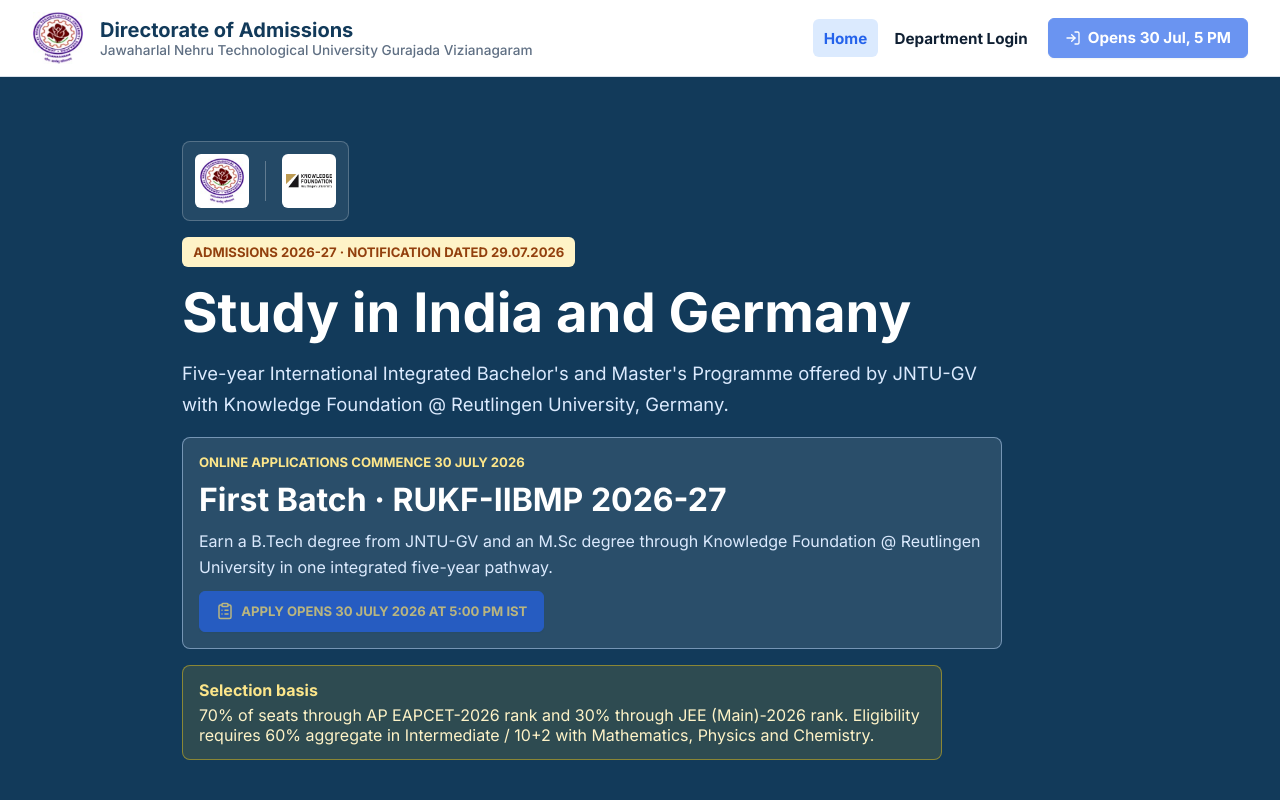
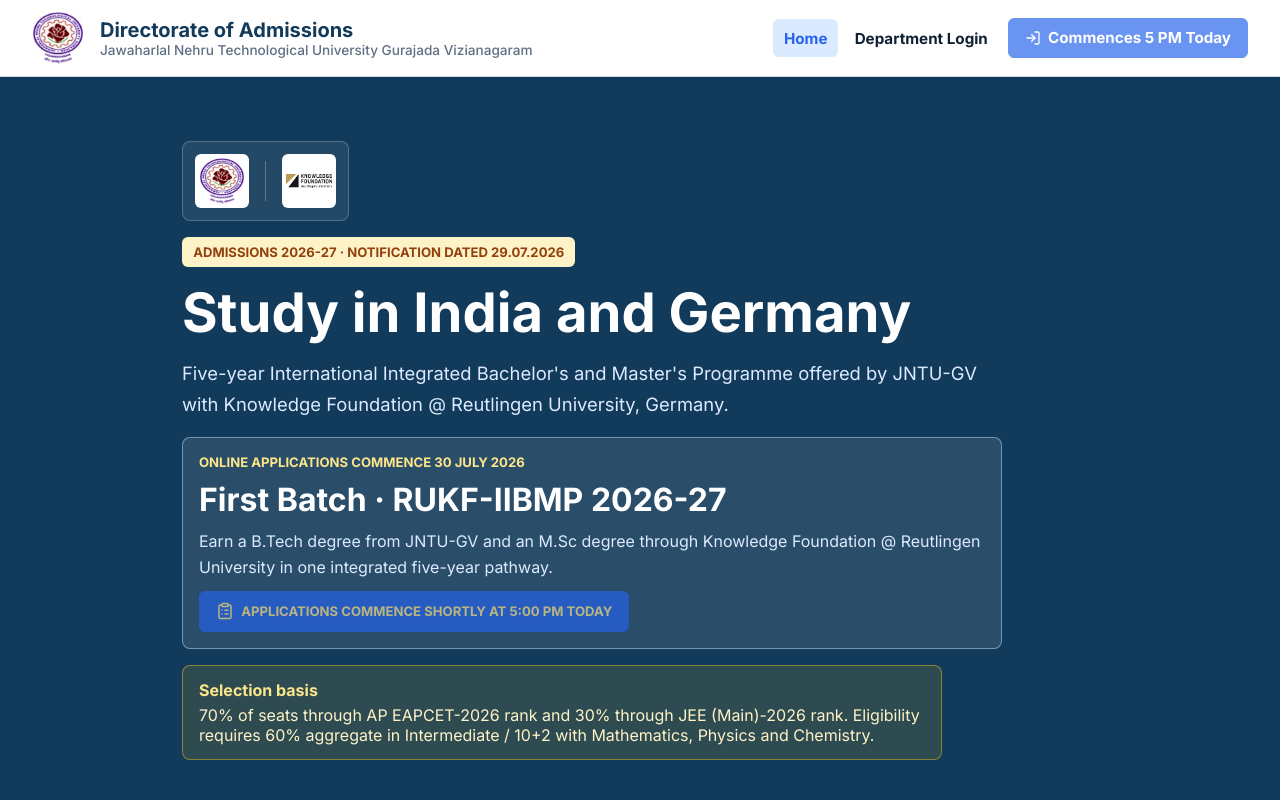
Before and after one commit to Jntu-Gurajada-Vizianagaram/jntugv_admmissions, a React (Vite) app: page / in a window 1280 px wide. Shown: the top 800 px of the page. Built offline with nearby package versions, Linux system fonts and the light colour scheme; no server answers.

Commit message:
Update application commence wording

```diff
--- a/src/components/ApplicationForm.jsx
+++ b/src/components/ApplicationForm.jsx
@@ -4,7 +4,7 @@
 import { CheckCircle2, Download, Printer, Save } from 'lucide-react';
 import { useForm } from '../context/useForm';
 import { downloadApplicationPdf } from '../utils/downloadApplicationPdf';
-import { APPLICATION_OPEN_LABEL, useApplicationOpen } from '../utils/applicationSchedule';
+import { APPLICATION_COMMENCE_LABEL, useApplicationOpen } from '../utils/applicationSchedule';
 import ProgressBar from './ProgressBar';
 import PrintableApplication from './PrintableApplication';
 import Step1Programme from './steps/Step1Programme';
@@ -61,7 +61,7 @@
         <section className="application-notice-page">
           <div className="application-status-badge">Applications are not open yet</div>
           <h1>RUKF-IIBMP Admissions 2026-27</h1>
-          <p>Online applications will be enabled automatically on {APPLICATION_OPEN_LABEL}, as scheduled.</p>
+          <p>{APPLICATION_COMMENCE_LABEL}.</p>
           <Link to="/" className="btn btn-primary">Return to Home</Link>
         </section>
       </div>
--- a/src/components/CandidateLogin.jsx
+++ b/src/components/CandidateLogin.jsx
@@ -4,7 +4,7 @@
 import { CheckCircle2, LogIn, Search, UserPlus } from 'lucide-react';
 import { applicantLogin, getApplicationStatus, registerApplicant } from '../lib/api';
 import { useForm } from '../context/useForm';
-import { APPLICATION_OPEN_LABEL, useApplicationOpen } from '../utils/applicationSchedule';
+import { APPLICATION_COMMENCE_LABEL, useApplicationOpen } from '../utils/applicationSchedule';
 import CandidateStatusCard from './CandidateStatusCard';
 import './CandidateLogin.css';
 
@@ -234,7 +234,7 @@
           <div className="candidate-login-actions">
             <span className="btn btn-accent application-link-disabled" aria-disabled="true">
               <Search size={18} />
-              Applications open {APPLICATION_OPEN_LABEL}
+              {APPLICATION_COMMENCE_LABEL}
             </span>
           </div>
         )}
--- a/src/components/Home.jsx
+++ b/src/components/Home.jsx
@@ -12,7 +12,7 @@
   Plane,
   Users,
 } from 'lucide-react';
-import { APPLICATION_OPEN_LABEL, useApplicationOpen } from '../utils/applicationSchedule';
+import { APPLICATION_COMMENCE_LABEL, useApplicationOpen } from '../utils/applicationSchedule';
 import './Home.css';
 
 const studentReferencePdfs = [
@@ -59,7 +59,7 @@
             ) : (
               <span className="btn btn-primary application-link-disabled" aria-disabled="true">
                 <ClipboardList size={18} />
-                Apply opens {APPLICATION_OPEN_LABEL}
+                {APPLICATION_COMMENCE_LABEL}
               </span>
             )}
           </div>
--- a/src/components/ModernHeader.jsx
+++ b/src/components/ModernHeader.jsx
@@ -1,7 +1,7 @@
 import React from 'react';
 import { Link, NavLink } from '../lib/router';
 import { LogIn } from 'lucide-react';
-import { APPLICATION_OPEN_LABEL, useApplicationOpen } from '../utils/applicationSchedule';
+import { APPLICATION_COMMENCE_LABEL, useApplicationOpen } from '../utils/applicationSchedule';
 import './ModernHeader.css';
 
 export default function ModernHeader() {
@@ -29,9 +29,9 @@
                   Applicant Login
                 </Link>
               ) : (
-                <span className="btn btn-primary nav-cta application-link-disabled" title={`Opens ${APPLICATION_OPEN_LABEL}`}>
+                <span className="btn btn-primary nav-cta application-link-disabled" title={APPLICATION_COMMENCE_LABEL}>
                   <LogIn size={16} />
-                  Opens 30 Jul, 5 PM
+                  Commences 5 PM Today
                 </span>
               )}
             </li>
--- a/src/utils/applicationSchedule.js
+++ b/src/utils/applicationSchedule.js
@@ -1,7 +1,7 @@
 import { useEffect, useState } from 'react'
 
 export const APPLICATION_OPENS_AT = new Date('2026-07-30T17:00:00+05:30').getTime()
-export const APPLICATION_OPEN_LABEL = '30 July 2026 at 5:00 PM IST'
+export const APPLICATION_COMMENCE_LABEL = 'Applications Commence Shortly at 5:00 PM Today'
 const APPLICATION_OPEN_OVERRIDE = import.meta.env.VITE_APPLICATION_OPEN_OVERRIDE === 'true'
 
 export const isApplicationOpen = () => APPLICATION_OPEN_OVERRIDE || Date.now() >= APPLICATION_OPENS_AT
```
